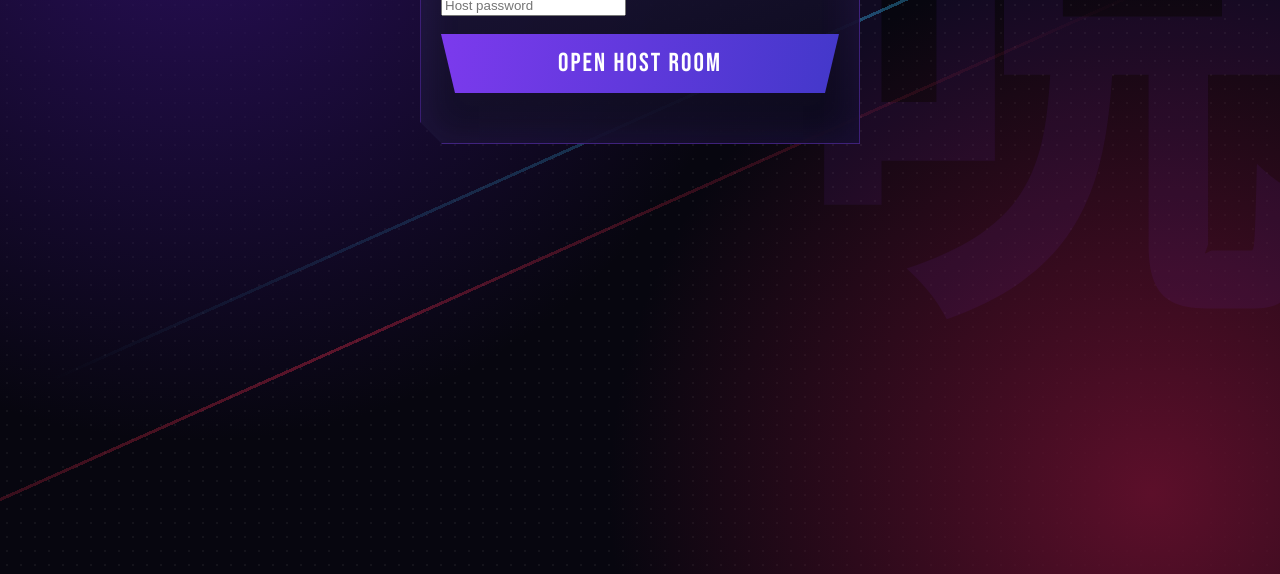
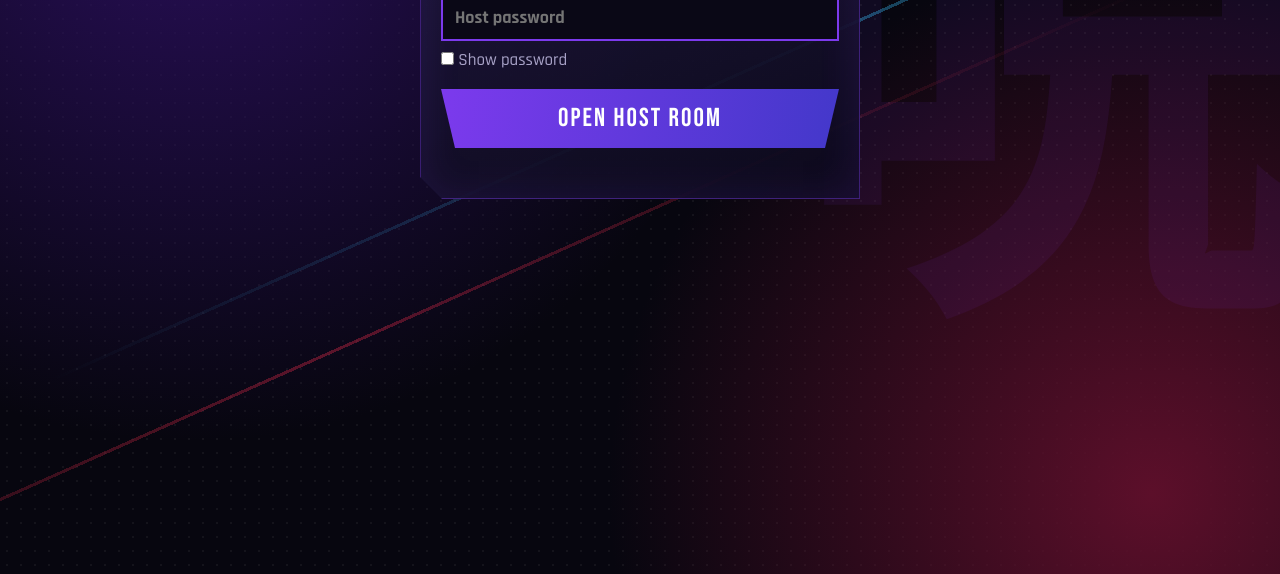
Before and after one commit to haikalzeolle/wibuuquizz, a website: page host.html in a window 1280 px wide. Shown: the part 226-800 px from the top of the page. Drawn offline with nearby package versions, Linux system fonts and the light colour scheme; files that its build step writes are made by us from their sources; no server answers; files whose address does not match are found by name.

Commit message:
Add files via upload

```diff
--- a/host.html
+++ b/host.html
@@ -14,7 +14,8 @@
   <section id="login" class="screen on">
     <div class="panel" style="max-width:440px;margin:auto;width:100%">
       <h2>Host login</h2>
-      <input id="key" type="password" placeholder="Host password" autocomplete="off">
+      <input id="key" type="password" placeholder="Host password" autocomplete="off" autofocus style="display:block;width:100%;margin-top:10px;padding:10px 12px;background:#0a0816;border:2px solid #7c3aed;color:#f3efe6;font:700 18px Rajdhani,sans-serif;outline:none">
+      <label class="hint" style="display:block;margin-top:8px"><input type="checkbox" onchange="document.getElementById('key').type=this.checked?'text':'password'"> Show password</label>
       <button id="go" class="btn">Open host room</button>
       <p id="err" class="err"></p>
     </div>
```
